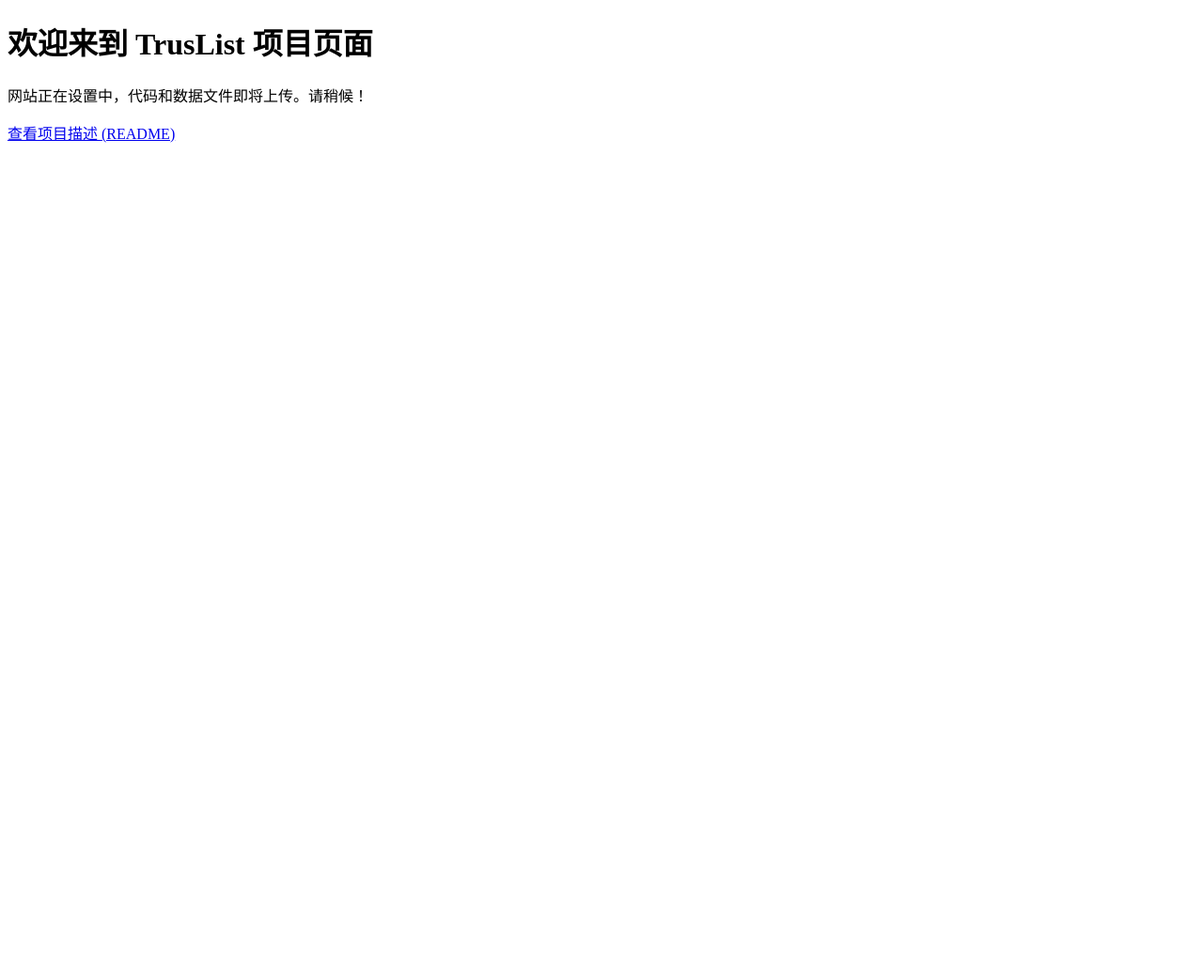
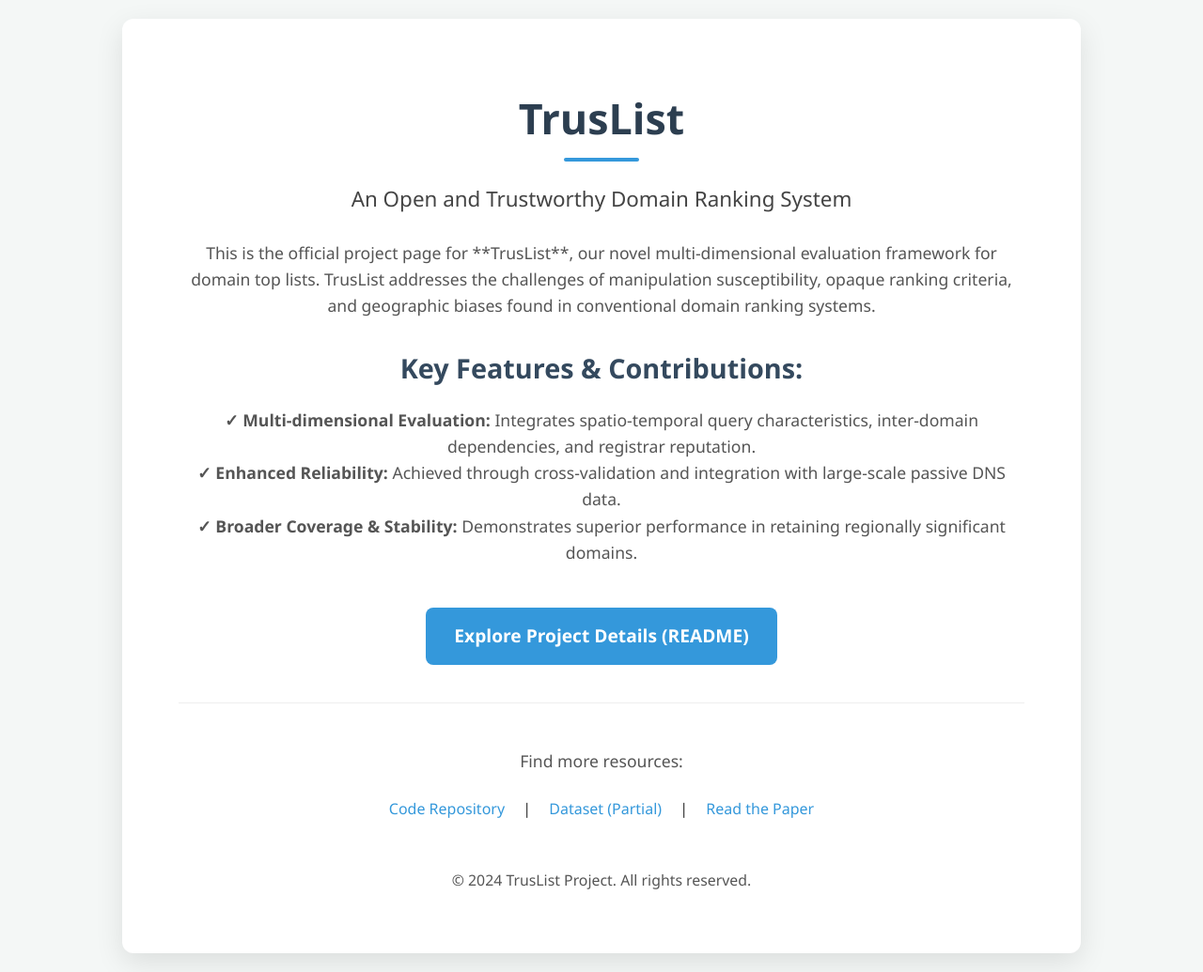
Before and after one commit to truslist/truslist.github.io, a plain HTML site: page index.html in a window 1280 px wide. Shown: the whole page at 94% size. Before the commit the page ends 800 px from the top, so only its background shows below. Drawn offline with Linux system fonts and the light colour scheme.

Commit message:
Update index.html

```diff
--- a/index.html
+++ b/index.html
@@ -1,12 +1,133 @@
 <!DOCTYPE html>
-<html>
+<html lang="en">
 <head>
-    <meta charset="utf-8">
-    <title>TrusList Project</title>
+    <meta charset="UTF-8">
+    <meta name="viewport" content="width=device-width, initial-scale=1.0">
+    <title>TrusList: An Open and Trustworthy Domain Ranking System</title>
+    <style>
+        body {
+            font-family: 'Segoe UI', 'Roboto', Arial, sans-serif;
+            line-height: 1.6;
+            margin: 0;
+            padding: 0;
+            background-color: #f4f7f6;
+            color: #333;
+            display: flex;
+            justify-content: center;
+            align-items: center;
+            min-height: 100vh;
+        }
+        .container {
+            background-color: #fff;
+            border-radius: 12px;
+            box-shadow: 0 10px 30px rgba(0, 0, 0, 0.1);
+            padding: 40px 60px;
+            max-width: 900px;
+            text-align: center;
+            margin: 20px;
+            animation: fadeIn 1s ease-out;
+        }
+        @keyframes fadeIn {
+            from { opacity: 0; transform: translateY(20px); }
+            to { opacity: 1; transform: translateY(0); }
+        }
+        h1 {
+            color: #2c3e50;
+            font-size: 2.8em;
+            margin-bottom: 15px;
+            position: relative;
+            padding-bottom: 10px;
+        }
+        h1::after {
+            content: '';
+            position: absolute;
+            left: 50%;
+            transform: translateX(-50%);
+            bottom: 0;
+            width: 80px;
+            height: 4px;
+            background-color: #3498db;
+            border-radius: 2px;
+        }
+        h2 {
+            color: #34495e;
+            font-size: 1.8em;
+            margin-top: 30px;
+            margin-bottom: 10px;
+        }
+        p {
+            font-size: 1.1em;
+            color: #555;
+            margin-bottom: 25px;
+        }
+        .cta-button {
+            display: inline-block;
+            background-color: #3498db;
+            color: #fff;
+            padding: 15px 30px;
+            border-radius: 8px;
+            text-decoration: none;
+            font-size: 1.2em;
+            font-weight: bold;
+            transition: background-color 0.3s ease, transform 0.2s ease;
+            margin-top: 20px;
+        }
+        .cta-button:hover {
+            background-color: #2980b9;
+            transform: translateY(-3px);
+        }
+        .links-section {
+            margin-top: 40px;
+            border-top: 1px solid #eee;
+            padding-top: 30px;
+        }
+        .links-section a {
+            color: #3498db;
+            text-decoration: none;
+            margin: 0 15px;
+            font-size: 1em;
+            transition: color 0.3s ease;
+        }
+        .links-section a:hover {
+            color: #2980b9;
+            text-decoration: underline;
+        }
+        .footer {
+            margin-top: 50px;
+            font-size: 0.9em;
+            color: #777;
+        }
+    </style>
 </head>
 <body>
-    <h1>欢迎来到 TrusList 项目页面</h1>
-    <p>网站正在设置中，代码和数据文件即将上传。请稍候！</p>
-    <a href="./README.md">查看项目描述 (README)</a>
+    <div class="container">
+        <h1>TrusList</h1>
+        <p style="font-size: 1.4em; font-weight: 500; color: #444;">An Open and Trustworthy Domain Ranking System</p>
+
+        <p>
+            This is the official project page for **TrusList**,
+            our novel multi-dimensional evaluation framework for domain top lists.
+            TrusList addresses the challenges of manipulation susceptibility, opaque ranking criteria, and geographic biases
+            found in conventional domain ranking systems.
+        </p>
+
+        <h2>Key Features & Contributions:</h2>
+        <p>
+            <strong>✓ Multi-dimensional Evaluation:</strong> Integrates spatio-temporal query characteristics, inter-domain dependencies, and registrar reputation. <br>
+            <strong>✓ Enhanced Reliability:</strong> Achieved through cross-validation and integration with large-scale passive DNS data. <br>
+            <strong>✓ Broader Coverage & Stability:</strong> Demonstrates superior performance in retaining regionally significant domains.
+        </p>
+
+        <a href="https://github.com/truslist/truslist.github.io/blob/main/README.md" class="cta-button">Explore Project Details (README)</a>
+
+        <div class="links-section">
+            <p>Find more resources:</p>
+            <a href="#code">Code Repository</a> | <a href="#data">Dataset (Partial)</a> | <a href="#paper">Read the Paper</a>
+        </div>
+
+        <div class="footer">
+            <p>&copy; 2024 TrusList Project. All rights reserved.</p>
+        </div>
+    </div>
 </body>
 </html>
```
